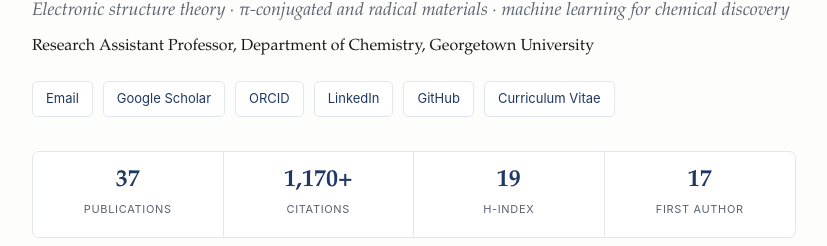
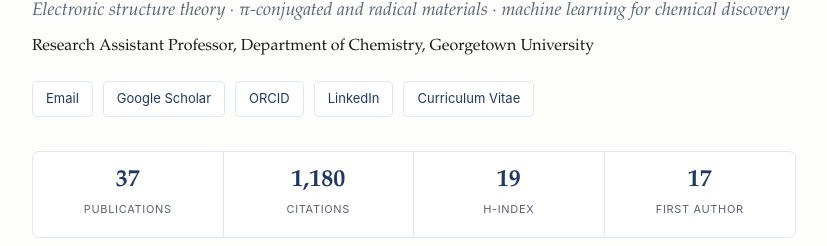
Before and after one commit to rameswariacs/rameswariacs.github.io, a plain HTML site: page index.html in a window 1280 px wide. Shown: the part 168-414 px from the top of the page, without its empty margins (226-1053 px from the left). Drawn offline with Linux system fonts and the light colour scheme.

Commit message:
Add files via upload

```diff
--- a/index.html
+++ b/index.html
@@ -117,12 +117,12 @@
     <a href="https://scholar.google.com/citations?user=E4XO67YAAAAJ" target="_blank" rel="noopener">Google Scholar</a>
     <a href="https://orcid.org/0000-0002-6631-5991" target="_blank" rel="noopener">ORCID</a>
     <a href="https://www.linkedin.com/in/rameswar-bhattacharjee-057249204/" target="_blank" rel="noopener">LinkedIn</a>
-    <a href="https://github.com/rameswariacs" target="_blank" rel="noopener">GitHub</a>
+    <!-- Restore once you have pushed a repository: <a href="https://github.com/rameswariacs" target="_blank" rel="noopener">GitHub</a> -->
     <a href="CV_Rameswar_Bhattacharjee.pdf">Curriculum Vitae</a>
   </div>
   <div class="metrics">
     <div class="metric"><b>37</b><span>Publications</span></div>
-    <div class="metric"><b>1,170+</b><span>Citations</span></div>
+    <div class="metric"><b>1,180</b><span>Citations</span></div>
     <div class="metric"><b>19</b><span>h-index</span></div>
     <div class="metric"><b>17</b><span>First author</span></div>
   </div>
```
Also changed, not shown: 1 other file.
